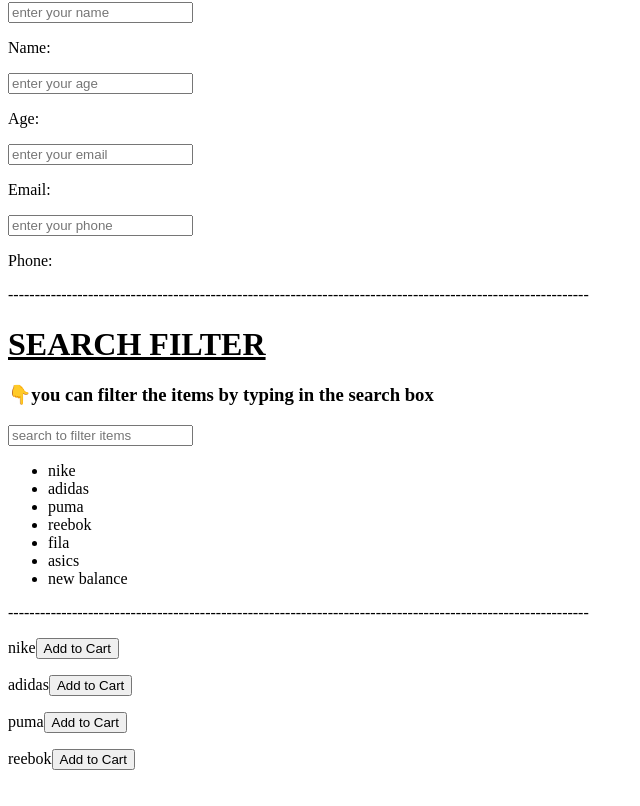
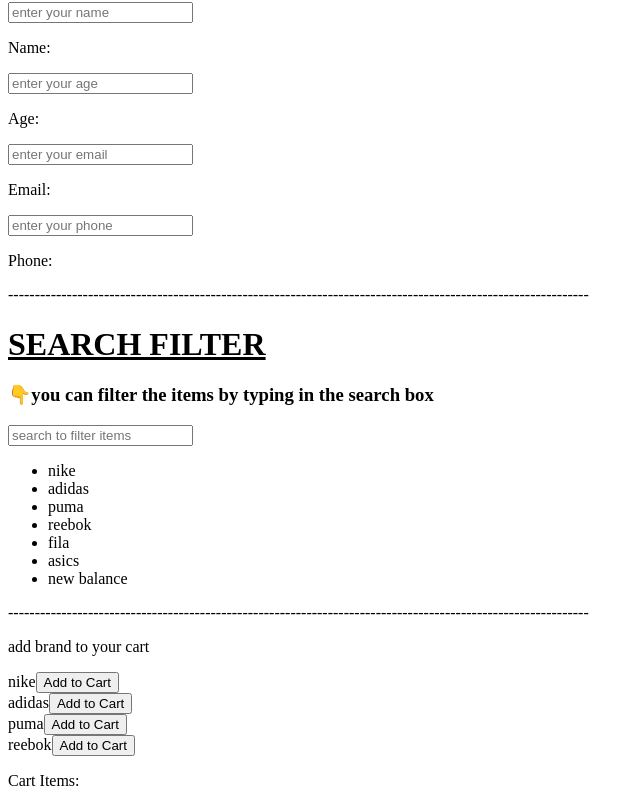
Before and after one commit to Jesinthwilson04/reactrecap, a React (Create React App) app: page / in a window 1280 px wide. Shown: the part 2724-3530 px from the top of the page, without its empty margins (0-640 px from the left). Built offline with nearby package versions, Linux system fonts and the light colour scheme.

Commit message:
addtocart2

```diff
--- a/src/App.js
+++ b/src/App.js
@@ -325,28 +325,33 @@
   ]
   const[cart,setCart]=useState([]);
 
-  function Cart(id){
+  function cartFiller(id){
     const selected=products.find((product)=>product.id===id);
     setCart([...cart,selected])
     console.log(cart)
   }
-
+  function removeItem(id){
+    const updatedCart=cart.filter((item)=>item.id!==id);
+    setCart(updatedCart);
+  }
 
 
   return(
     <>
     <div>
-      {products.map((product,index)=>(
-        <p key={index}>{product.name}<button key={index} onClick={()=>Cart(product.id)}>Add to Cart</button></p>
+      <p>add brand to your cart</p>
+      {products.map((product)=><div>
+        <span >{product.name}</span>
+        <button  onClick={()=>cartFiller(product.id)}>Add to Cart</button>
+       </div>
+      )}
+      <p>Cart Items:</p>
+      <ul>
+        {cart.map((item, index) => (
+          <li key={index}>{item.name} - ₹{item.price} <button onClick={()=>removeItem(item.id)}>remove</button></li>
+        ))}
+      </ul>
 
-      ))}
-      {/* <div>Cart Items:
-        {
-          <ul>{
-            cart.map((car,index)=><li key={index}>{car.name}: {car.price}</li>)
-            }</ul>
-        }
-      </div> */}
 
     </div>
     </>
```
